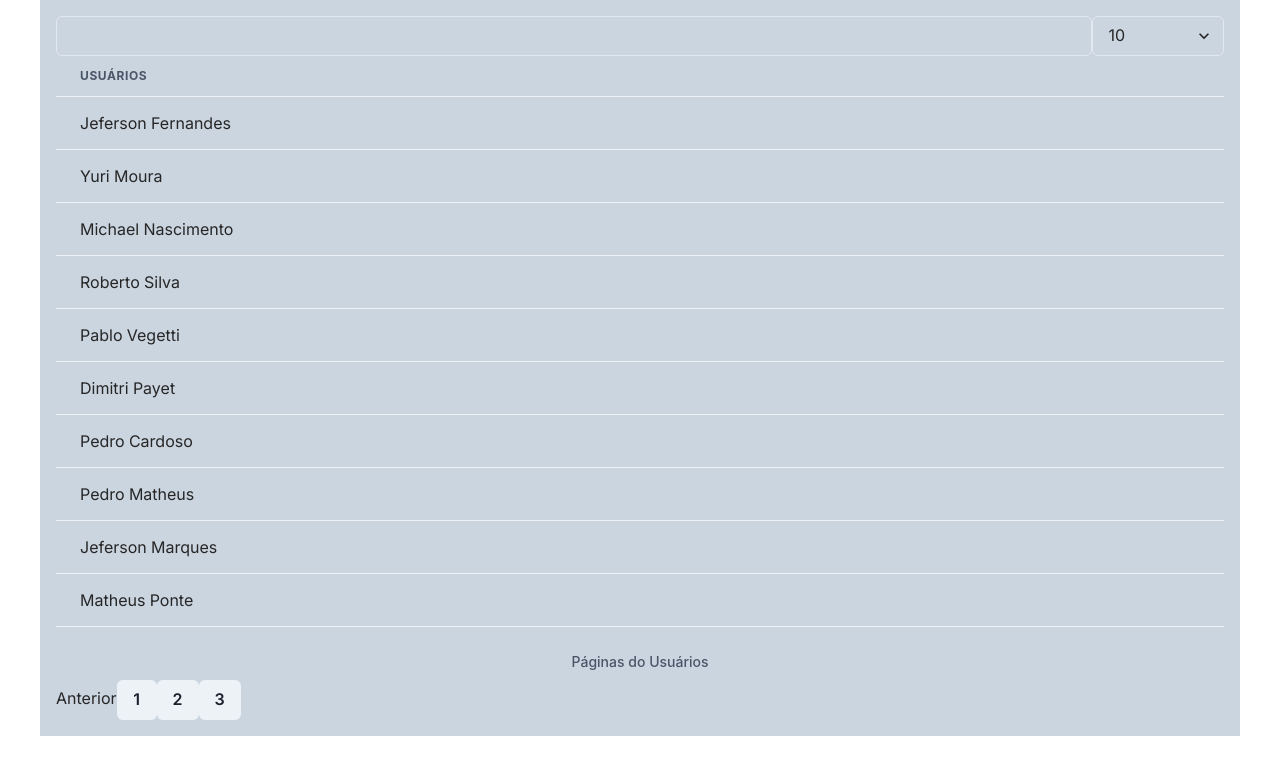
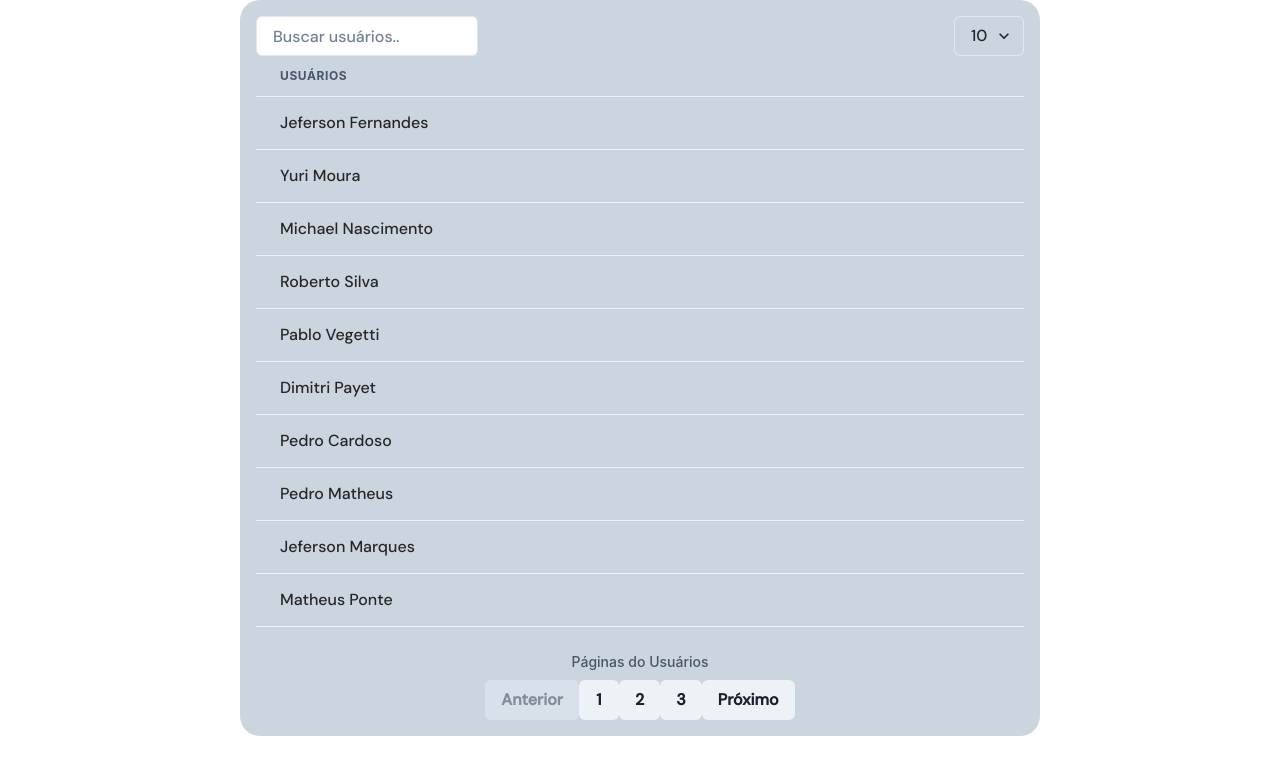
Before and after one commit to Mecbossdev/desafio-Almosthacker, a Next.js app: page / in a window 1280 px wide. Shown: the top 774 px of the page. Built offline with nearby package versions, Linux system fonts and the light colour scheme.

Commit message:
feat: final implementation of the paging logic and search filter
Changing the chakra ui provider file and changing the style in pagination selection.

```diff
--- a/src/app/layout.tsx
+++ b/src/app/layout.tsx
@@ -1,8 +1,12 @@
 import type { Metadata } from "next";
-import { Inter } from "next/font/google";
-import { Providers } from "./providers";
+import { DM_Sans } from "next/font/google";
+import DefaultProviders from "@/components/default-providers";
+import { Flex } from "@chakra-ui/react";
 
-const inter = Inter({ subsets: ["latin"] });
+const dm_sans = DM_Sans({
+  subsets: ['latin'],
+  weight: '500',
+})
 
 export const metadata: Metadata = {
   title: "Create Next App",
@@ -16,10 +20,12 @@ export default function RootLayout({
 }>) {
   return (
     <html lang="en">
-      <body className={inter.className}>
-        <Providers>
-          {children}
-        </Providers>
+      <body className={dm_sans.className}>
+        <DefaultProviders>
+          <Flex alignItems='center'>
+            {children}
+          </Flex>
+        </DefaultProviders>
       </body>
     </html>
   );
--- a/src/app/page.tsx
+++ b/src/app/page.tsx
@@ -3,31 +3,53 @@ import Pagination from "@/components/pagination-component";
 import { SelectedComponent } from "@/components/select-filter";
 import TableList from "@/components/table-list";
 import { users } from "@/data/fake-user";
-import { Container, Flex, Input } from "@chakra-ui/react";
+import { Button, Container, Flex, Input } from "@chakra-ui/react";
 import { useEffect, useState } from "react";
 
 export default function Home() {
   const [itensPerPages, setItensPerPages] = useState<number>(10);
   const [currentPages, setCurrentPages] = useState<number>(0);
+  const [search, setSearchValue] = useState<string>('')
 
-  //total de itens por pag
   const pages = Math.ceil(users.length / itensPerPages);
-  //
-  const current = currentPages ?  (currentPages / pages) + 1 : 1
   const startIndex = currentPages * itensPerPages
   const endIndex = startIndex + itensPerPages
   const currentItens = users.slice(startIndex, endIndex)
 
+  const filteredPosts = search ?
+  currentItens.filter(item => {
+    return item.user.toLowerCase().includes(
+      search.toLowerCase()
+    );
+  })
+  : currentItens;
+
+  const handleChange = (e: any) => {
+    const { value } = e.target;
+    setSearchValue(value);
+  }
 
   useEffect(() => {
     setCurrentPages(0)
   }, [itensPerPages])
 
   return (
-    <Container padding='4' maxW='1200px' bg='gray.300' color='#262626' >
+    <Container
+      padding='4'
+      maxW='800px'
+      bg='gray.300'
+      color='#262626'
+      margin='auto'
+      borderRadius='20px'
+    >
       <Flex justifyContent='space-between'>
         <Input
+          value={search}
           paddingRight='4'
+          onChange={handleChange}
+          bgColor='white'
+          width='max-content'
+          placeholder="Buscar usuários.."
         />
         <SelectedComponent
           itensPerPages={itensPerPages}
@@ -36,14 +58,27 @@ export default function Home() {
       </Flex>
 
       <TableList
-        currentItens={currentItens}
+        currentItens={filteredPosts}
       />
-      <Pagination
-        disabled={currentPages === 1 ? true : false}
-        currentPages={currentPages}
-        pages={pages}
-        setCurrentPages={setCurrentPages}
-      />
+      <Flex justifyContent='center'>
+        <Button
+          onClick={(e) => setCurrentPages(currentPages - 1)}
+          isDisabled={currentPages === 0}
+        >
+          Anterior
+        </Button>
+        <Pagination
+          pages={pages}
+          setCurrentPages={setCurrentPages}
+        />
+        <Button
+          onClick={(e) => setCurrentPages(currentPages + 1)}
+          isDisabled={currentPages === pages - 1}
+        >
+          Próximo
+        </Button>
+      </Flex>
+
     </Container>
   );
 }
--- a/src/app/providers.tsx
+++ /dev/null
@@ -1,7 +0,0 @@
-'use client'
-
-import { ChakraProvider } from '@chakra-ui/react'
-
-export function Providers({ children }: { children: React.ReactNode }) {
-  return <ChakraProvider>{children}</ChakraProvider>
-}
--- a/src/components/default-providers.tsx
+++ b/src/components/default-providers.tsx
@@ -0,0 +1,14 @@
+'use client'
+import { ChakraProvider } from "@chakra-ui/react";
+
+export interface IDefaultProvidersProps {
+  children: React.ReactNode;
+}
+
+export default function DefaultProviders({children}: IDefaultProvidersProps) {
+  return (
+    <ChakraProvider>
+      {children}
+    </ChakraProvider>
+  );
+}
--- a/src/components/pagination-component.tsx
+++ b/src/components/pagination-component.tsx
@@ -3,19 +3,11 @@ import { Button } from '@chakra-ui/react';
 export interface IPaginationProps {
   setCurrentPages: React.Dispatch<React.SetStateAction<number>>;
   pages: any;
-  currentPages: number;
-  disabled?: boolean;
 }
 
-export default function Pagination({pages, setCurrentPages, disabled, currentPages }:  IPaginationProps) {
+export default function Pagination({pages, setCurrentPages}:  IPaginationProps) {
   return (
-    <div>
-      <button
-        onClick={(e) => setCurrentPages(currentPages - 1)}
-        disabled={disabled}
-      >
-        Anterior
-      </button>
+    <>
       {Array.from(Array(pages), (item, index) => {
         return (
           <>
@@ -25,10 +17,9 @@ export default function Pagination({pages, setCurrentPages, disabled, currentPag
             >
               {index + 1}
             </Button>
-
           </>
         )
       })}
-    </div>
+    </>
   );
 }
--- a/src/components/select-filter.tsx
+++ b/src/components/select-filter.tsx
@@ -10,7 +10,6 @@ export function SelectedComponent ({itensPerPages, setItensPerPages}: ISelectedC
   return (
     <div>
       <Select
-        placeholder='Select option'
         value={itensPerPages}
         onChange={(e) => setItensPerPages(Number(e.target.value))}
       >
--- a/src/components/table-list.tsx
+++ b/src/components/table-list.tsx
@@ -1,4 +1,4 @@
-import { users, usersProps } from '@/data/fake-user';
+import { usersProps } from '@/data/fake-user';
 import {
   Table,
   Thead,
@@ -15,7 +15,6 @@ export interface ITableListProps {
 }
 
 export default function TableList ({currentItens}: ITableListProps) {
-
 
   return (
     <TableContainer>
--- a/src/data/fake-user.ts
+++ b/src/data/fake-user.ts
@@ -82,7 +82,7 @@ export const users = [
   },
   {
     id: 20,
-    user: "Thais Ventura"
+    user: "Thiago Ventura"
   },
   {
     id: 21,
@@ -104,6 +104,4 @@ export const users = [
     id: 25,
     user: "Luiz Jorge"
   }
-
-
 ]
```
Also changed, not shown: src/components/layout-default.tsx (deleted).
